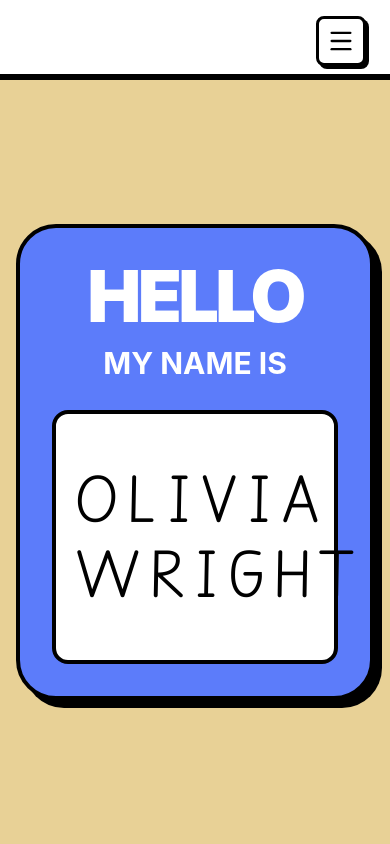
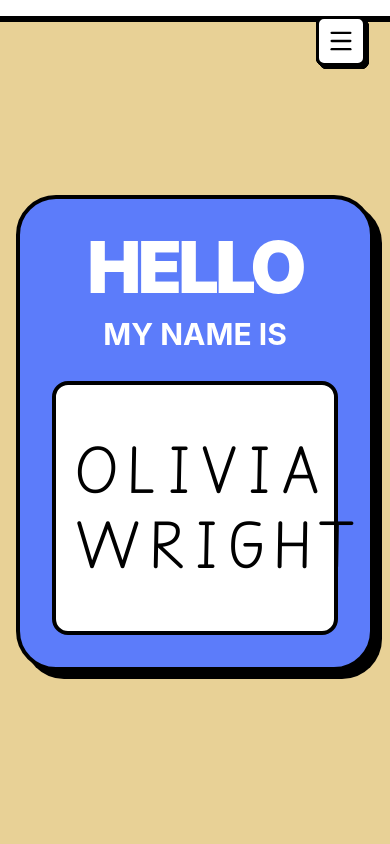
Before and after one commit to livvy-lab/portfolio-2026, a React (Vite) app: page / in a window 390 px wide. Shown: the top 844 px of the page. Built offline with nearby package versions, Linux system fonts and the light colour scheme.

Commit message:
pinning navbar to top right of screen

```diff
--- a/src/components/NavBar.jsx
+++ b/src/components/NavBar.jsx
@@ -18,7 +18,7 @@ const Navbar = ({ activeTab, onTabChange }) => {
   return (
     <nav className="w-full border-b-[6px] border-black px-0 pt-4 z-50 bg-inherit">
       <div className="flex items-end justify-between h-full px-6">
-        {/* Desktop Tabs */}
+        {/* Desktop Tabs - Standard flow */}
         <div className="hidden md:flex items-end -mb-[6px]">
           {tabs.map((tab, index) => (
             <Tab
@@ -32,11 +32,11 @@ const Navbar = ({ activeTab, onTabChange }) => {
           ))}
         </div>
 
-        {/* Mobile Menu Toggle Button */}
-        <div className="md:hidden flex w-full justify-end pb-2">
+        {/* Fixed Mobile Menu Toggle Button */}
+        <div className="md:hidden">
           <button
             onClick={() => setIsOpen(true)}
-            className="p-2 border-[3px] border-black bg-white rounded-lg shadow-[3px_3px_0px_0px_rgba(0,0,0,1)] active:shadow-none active:translate-x-[3px] active:translate-y-[3px] transition-all"
+            className="fixed top-4 right-6 z-[60] p-2 border-[3px] border-black bg-white rounded-lg shadow-[3px_3px_0px_0px_rgba(0,0,0,1)] active:shadow-none active:translate-x-[3px] active:translate-y-[3px] transition-all"
           >
             <Menu size={28} />
           </button>
@@ -45,15 +45,19 @@ const Navbar = ({ activeTab, onTabChange }) => {
 
       {/* Mobile Slide-out Overlay */}
       <div className={`fixed inset-0 z-[100] ${isOpen ? 'visible' : 'invisible'} md:hidden`}>
+        {/* Backdrop */}
         <div
           className={`absolute inset-0 bg-black/40 transition-opacity duration-300 ${isOpen ? 'opacity-100' : 'opacity-0'}`}
           onClick={() => setIsOpen(false)}
         />
 
-        {/* Menu Panel - Added overflow-x-hidden here to kill the scroll! */}
+        {/* Menu Panel */}
         <div className={`absolute right-0 top-0 h-full w-[80%] max-w-[300px] bg-white border-l-[6px] border-black p-5 flex flex-col shadow-[-10px_0px_0px_0px_rgba(0,0,0,0.1)] transform transition-transform duration-300 overflow-x-hidden ${isOpen ? 'translate-x-0' : 'translate-x-full'}`}>
 
-          {/* Header - Cleaned up */}
+          {/* Internal Content Wrapper - Conditional rendering helps clear "ghost" artifacts */}
+          {isOpen && (
+            <div className="flex flex-col h-full animate-in fade-in duration-200">
+              {/* Header */}
               <div className="flex justify-between items-center mb-6 pt-1 flex-shrink-0">
                 <h2 className="font-mont font-black uppercase text-xl tracking-tighter text-black">Menu</h2>
                 <button onClick={() => setIsOpen(false)} className="p-1">
@@ -71,11 +75,7 @@ const Navbar = ({ activeTab, onTabChange }) => {
                       setIsOpen(false);
                     }}
                     className={`flex items-center gap-3 p-3 border-[3px] border-black rounded-lg font-mont font-bold text-base text-black transition-all ${tab.color}
-                /* Static shadow and position so it doesn't jump when clicked */
                       translate-x-0 shadow-[4px_4px_0px_0px_rgba(0,0,0,1)]
-
-                /* Optional: Add a slight brightness or border change to show it is active
-                  without changing the layout size/position */
                       ${activeTab === tab.name ? 'ring-2 ring-black ring-inset' : ''}
                     `}
                   >
@@ -85,7 +85,7 @@ const Navbar = ({ activeTab, onTabChange }) => {
                 ))}
               </div>
 
-          {/* Social Icons - Fixed at the bottom */}
+              {/* Social Icons */}
               <div className="mt-8 flex gap-3 flex-shrink-0 mb-4">
                 <a
                   href="https://www.linkedin.com/in/olivia-n-wright/"
@@ -106,6 +106,8 @@ const Navbar = ({ activeTab, onTabChange }) => {
                 </a>
               </div>
             </div>
+          )}
+        </div>
       </div>
     </nav>
   )
```
Lines whose indentation alone changed are shown as unchanged.
